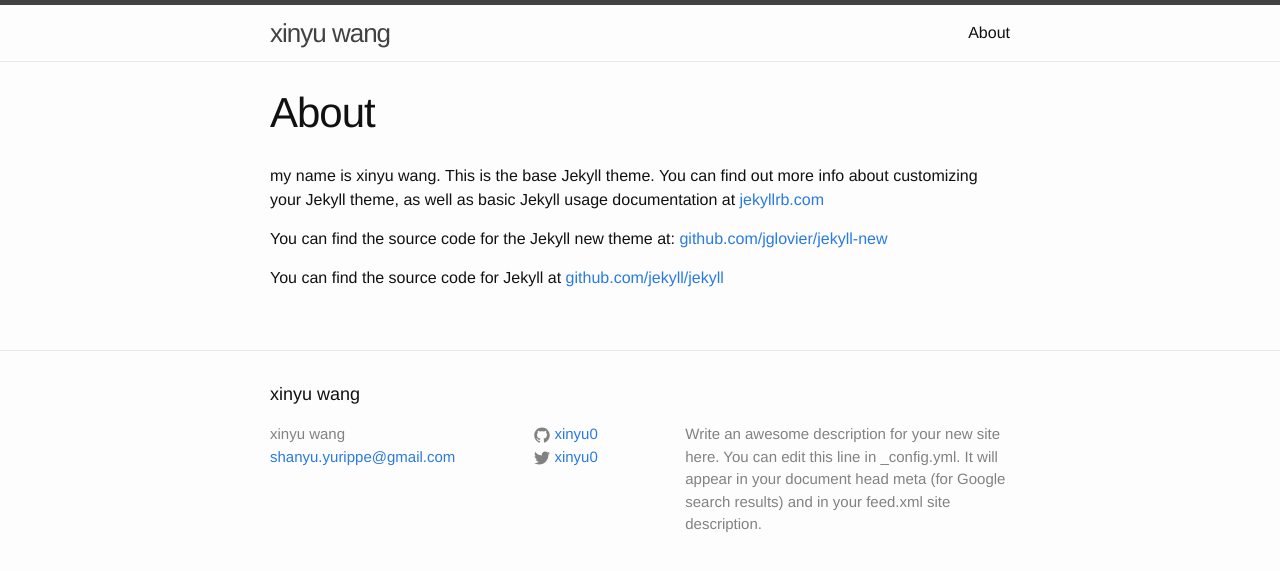
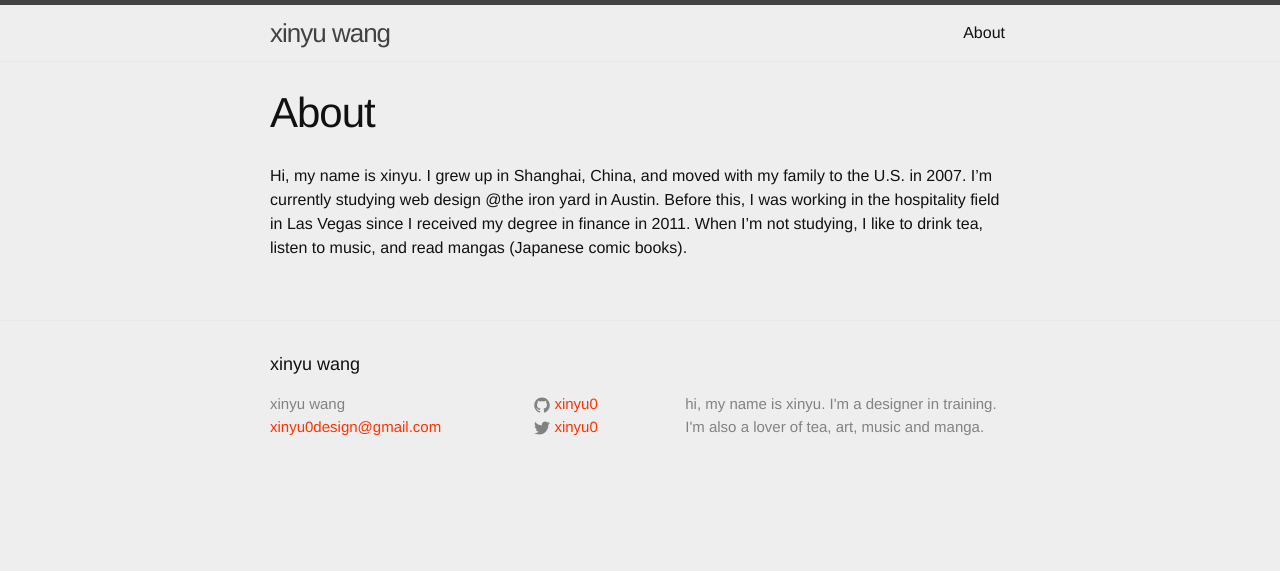
Before and after one commit to xinyu0/xinyu0.github.io, a Jekyll site: the page built from about.md, in a window 1280 px wide. Shown: the top 571 px of the page. Built offline with Jekyll 4.4.1, drawn with Linux system fonts in a browser that asks for light colours.

Commit message:
updated the first post of my new site

```diff
--- a/_config.yml
+++ b/_config.yml
@@ -1,10 +1,8 @@
 # Site settings
 title: xinyu wang
-email: shanyu.yurippe@gmail.com
+email: xinyu0design@gmail.com
 description: > # this means to ignore newlines until "baseurl:"
-  Write an awesome description for your new site here. You can edit this
-  line in _config.yml. It will appear in your document head meta (for
-  Google search results) and in your feed.xml site description.
+  hi, my name is xinyu. I'm a designer in training. I'm also a lover of tea, art, music and manga.
 baseurl: "" # the subpath of your site, e.g. /blog/
 url: "http://yourdomain.com" # the base hostname & protocol for your site
 twitter_username: xinyu0
--- a/_sass/_layout.scss
+++ b/_sass/_layout.scss
@@ -5,9 +5,9 @@
     border-top: 5px solid $grey-color-dark;
     border-bottom: 1px solid $grey-color-light;
     min-height: 56px;
-
+    background: #EEEEEE;
     // Positioning context for the mobile navigation icon
-    position: relative;
+    position:relative;
 }
 
 .site-title {
@@ -34,10 +34,17 @@
     .page-link {
         color: $text-color;
         line-height: $base-line-height;
+        padding:5px;
+        text-decoration: none;
 
         // Gaps between nav items, but not on the first one
         &:not(:first-child) {
             margin-left: 20px;
+        }
+        &:hover {
+        color: white;
+        background: $brand-color;
+
         }
     }
 
--- a/about.md
+++ b/about.md
@@ -4,9 +4,4 @@ title: About
 permalink: /about/
 ---
 
-my name is xinyu wang.
-This is the base Jekyll theme. You can find out more info about customizing your Jekyll theme, as well as basic Jekyll usage documentation at [jekyllrb.com](http://jekyllrb.com/)
-
-You can find the source code for the Jekyll new theme at: [github.com/jglovier/jekyll-new](https://github.com/jglovier/jekyll-new)
-
-You can find the source code for Jekyll at [github.com/jekyll/jekyll](https://github.com/jekyll/jekyll)
+Hi, my name is xinyu. I grew up in Shanghai, China, and moved with my family to the U.S. in 2007. I'm currently studying web design @the iron yard in Austin. Before this, I was working in the hospitality field in Las Vegas since I received my degree in finance in 2011. When I'm not studying, I like to drink tea, listen to music, and read mangas (Japanese comic books).
--- a/css/main.scss
+++ b/css/main.scss
@@ -14,8 +14,8 @@ $base-line-height: 1.5;
 $spacing-unit:     30px;
 
 $text-color:       #111;
-$background-color: #fdfdfd;
-$brand-color:      #2a7ae2;
+$background-color: #eeeeee;
+$brand-color:      #f30;
 
 $grey-color:       #828282;
 $grey-color-light: lighten($grey-color, 40%);
```
Also changed, not shown: _posts/2015-02-10-iron_yard_week1_and_week2.markdown (added, +11 -0 lines), _posts/2015-02-11-welcome-to-jekyll.markdown (deleted, +0 -25 lines), 8 other files.
